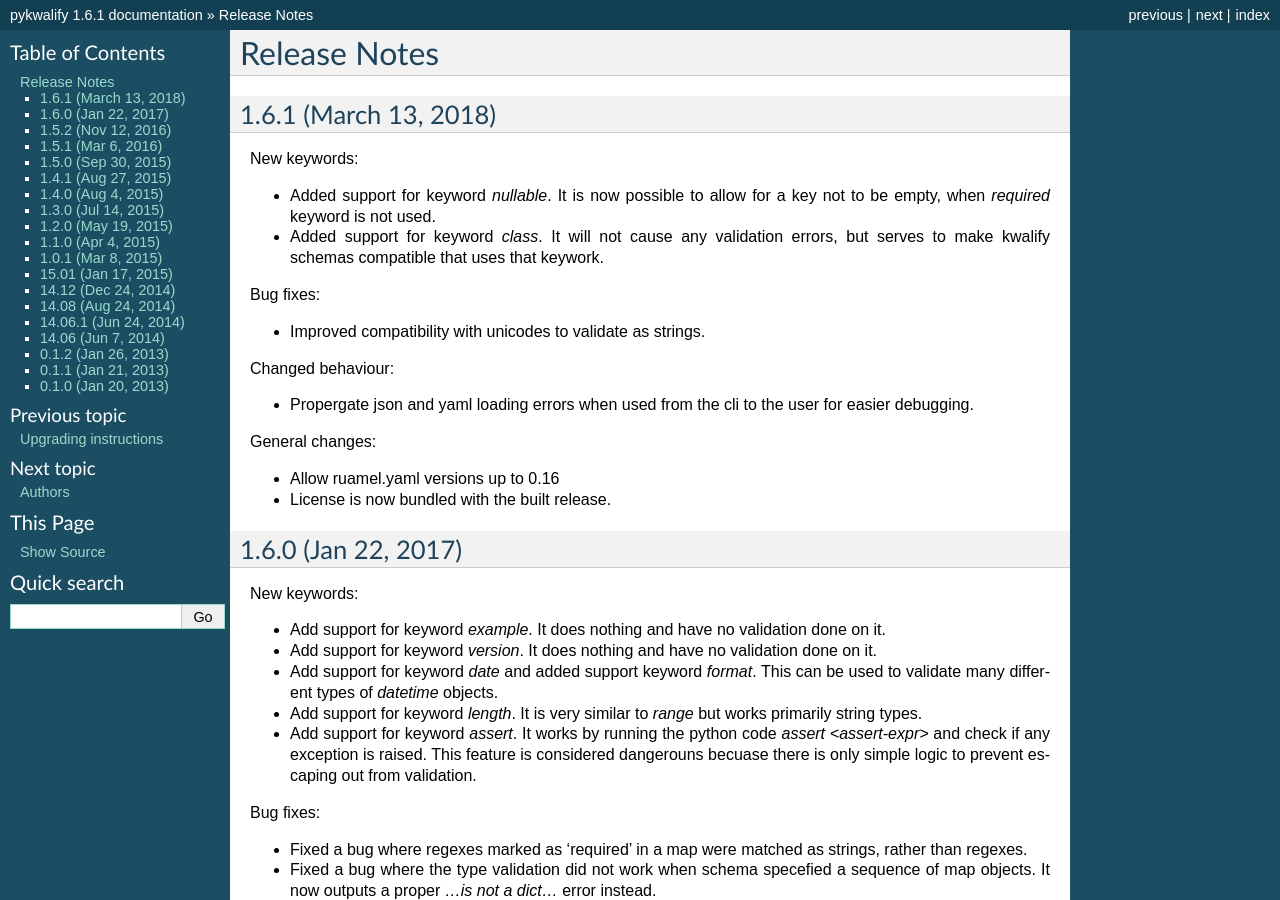
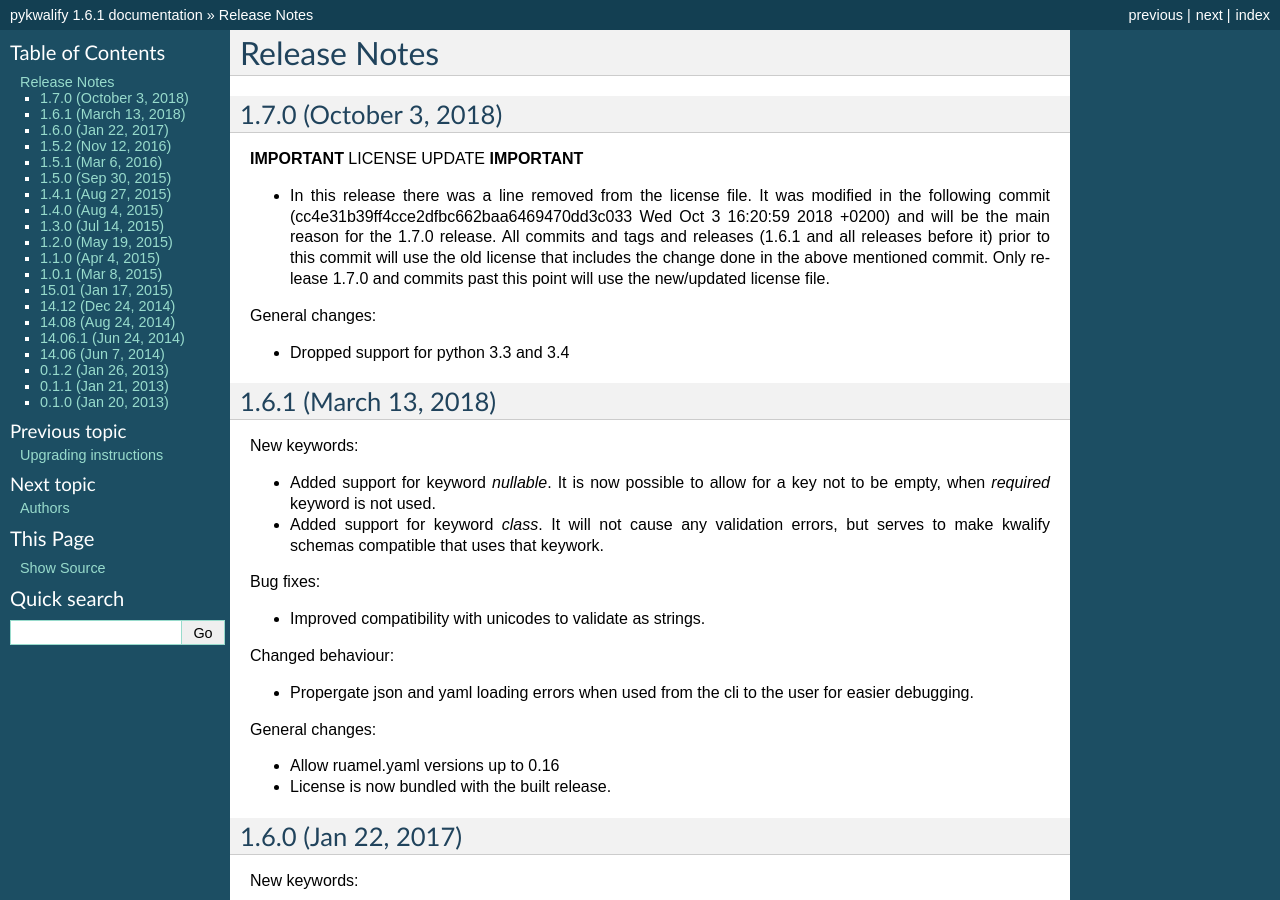
Before and after one commit to Grokzen/pykwalify, a Sphinx documentation site: the page built from docs/release-notes.rst, in a window 1280 px wide and 900 px high. Built offline with Sphinx 7.4.7, drawn with Linux system fonts in a browser that asks for light colours.

Commit message:
Write releasenotes for release 1.7.0

```diff
--- a/docs/release-notes.rst
+++ b/docs/release-notes.rst
@@ -1,5 +1,21 @@
 Release Notes
 =============
+
+1.7.0 (October 3, 2018)
+-----------------------
+
+**IMPORTANT** LICENSE UPDATE **IMPORTANT**
+
+- In this release there was a line removed from the license file. It was modified in the following commit
+  (cc4e31b39ff4cce2dfbc662baa6469470dd3c033 Wed Oct 3 16:20:59 2018 +0200) and will be the main reason for
+  the 1.7.0 release. All commits and tags and releases (1.6.1 and all releases before it) prior to this commit will
+  use the old license that includes the change done in the above mentioned commit. Only release 1.7.0 and commits past
+  this point will use the new/updated license file.
+
+General changes:
+
+- Dropped support for python 3.3 and 3.4
+
 
 1.6.1 (March 13, 2018)
 --------------------
```
